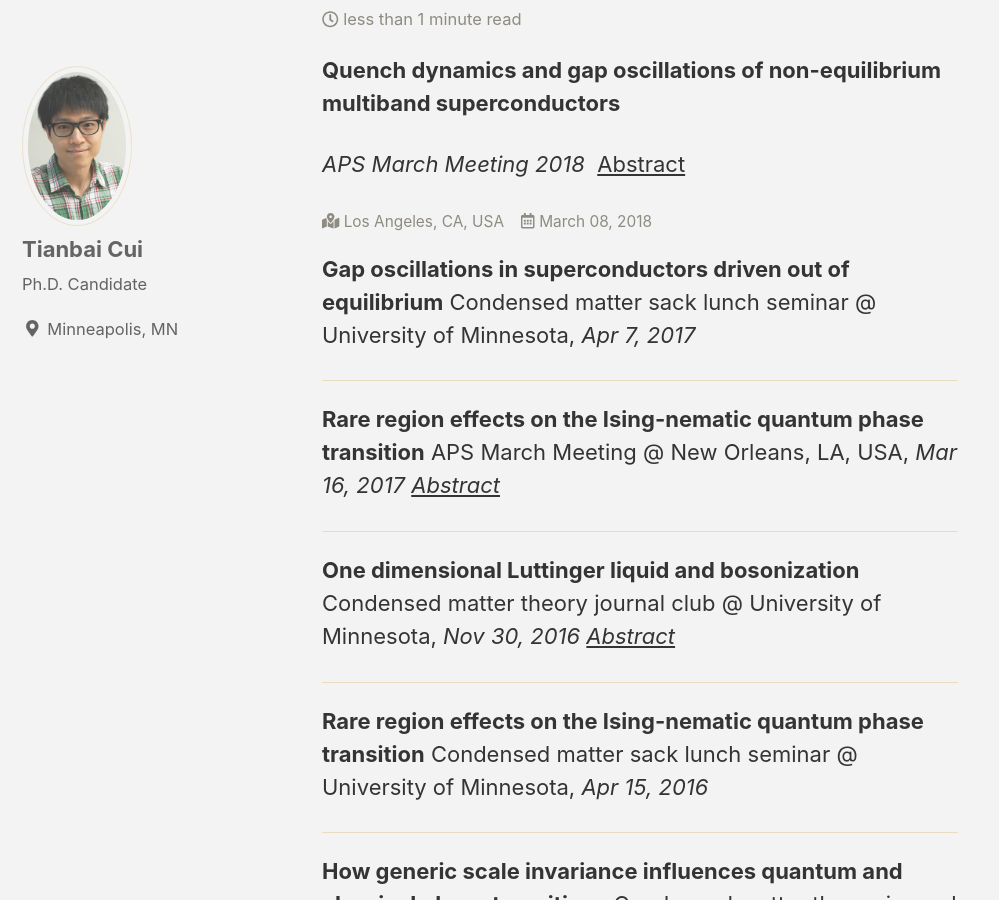
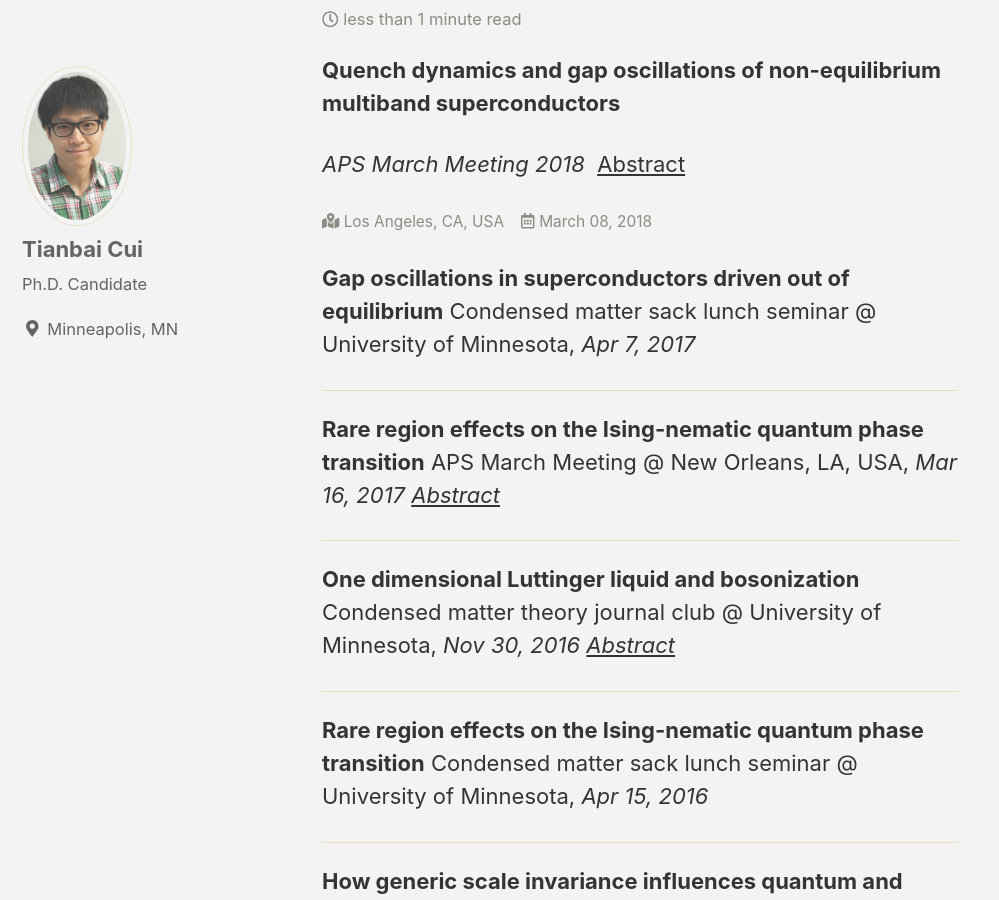
Before and after one commit to TianbaiCui/tianbaicui.github.io, a Jekyll site: the page built from _pages/Talks.md, in a window 1280 px wide and 900 px high, scrolled down 1151 px. Shown: the whole window, without its empty margins (0-999 px from the left). Built offline with Jekyll 4.4.1, drawn with Linux system fonts in a browser that asks for light colours; nearby versions of some CDN libraries.

Commit message:
Modify talks

```diff
--- a/_pages/Talks.md
+++ b/_pages/Talks.md
@@ -7,7 +7,7 @@
 <strong>Quench dynamics and gap oscillations of non-equilibrium multiband superconductors</strong>
 
 <em>APS March Meeting 2018 </em> &nbsp;<a href="https://meetings.aps.org/Meeting/MAR18/Session/R31.3">Abstract</a>
-<p class="page__meta" style="font-size:70%;"> <i class="fas fa-map-marked-alt"></i> Los Angeles, CA, USA &nbsp;&nbsp; <i class="far fa-calendar-alt" aria-hidden="true"></i> {{ "2018-03-08" | date: '%B %d, %Y' }} </p>
+<p class="page__meta" style="font-size:70%;"> <i class="fas fa-map-marked-alt"></i> Los Angeles, CA, USA &nbsp;&nbsp; <i class="far fa-calendar-alt" aria-hidden="true"></i> {{ "2018-03-08" | date: '%B %d, %Y' }} <hr /> </p>
 
 <hr />
 
```
